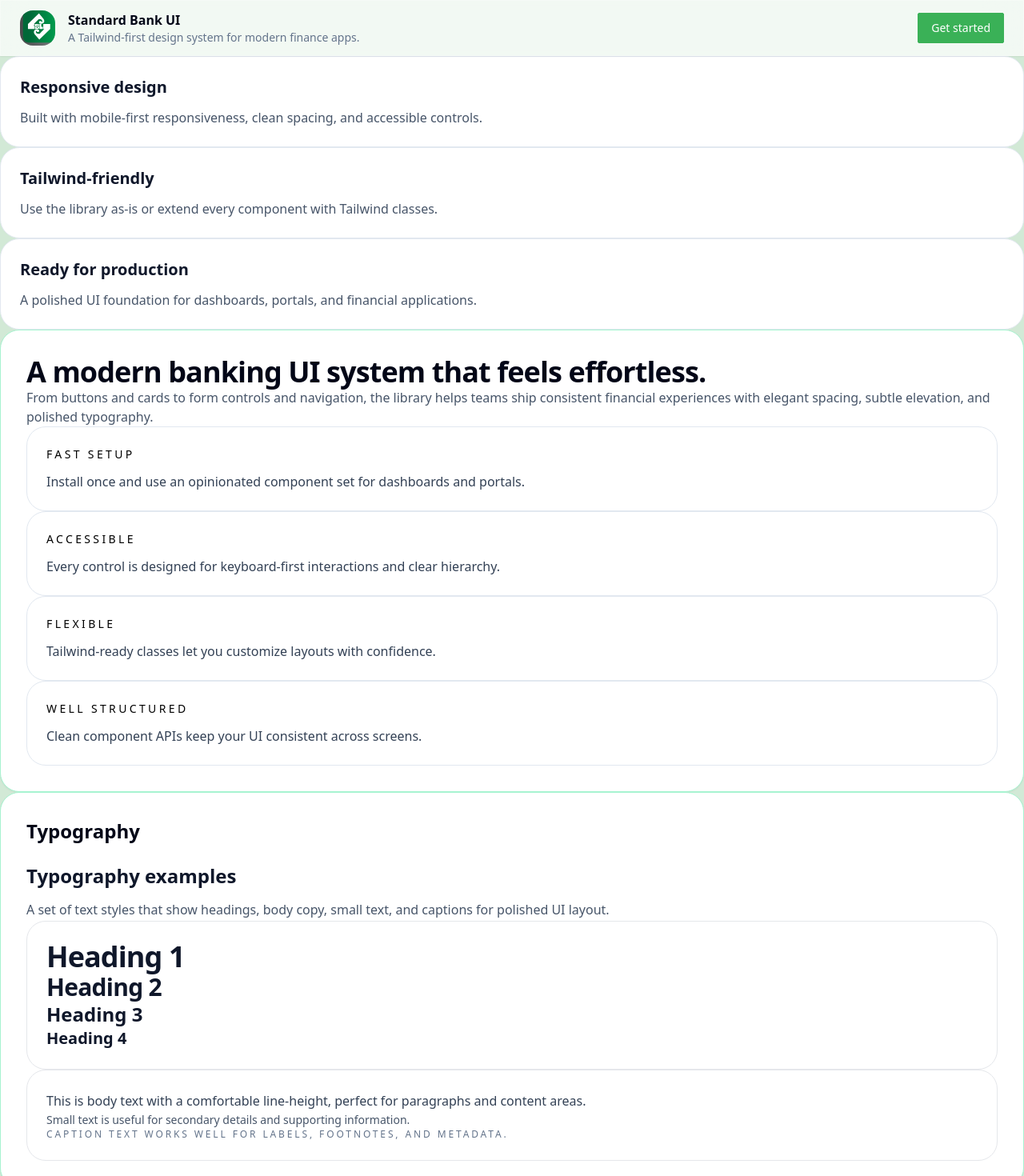
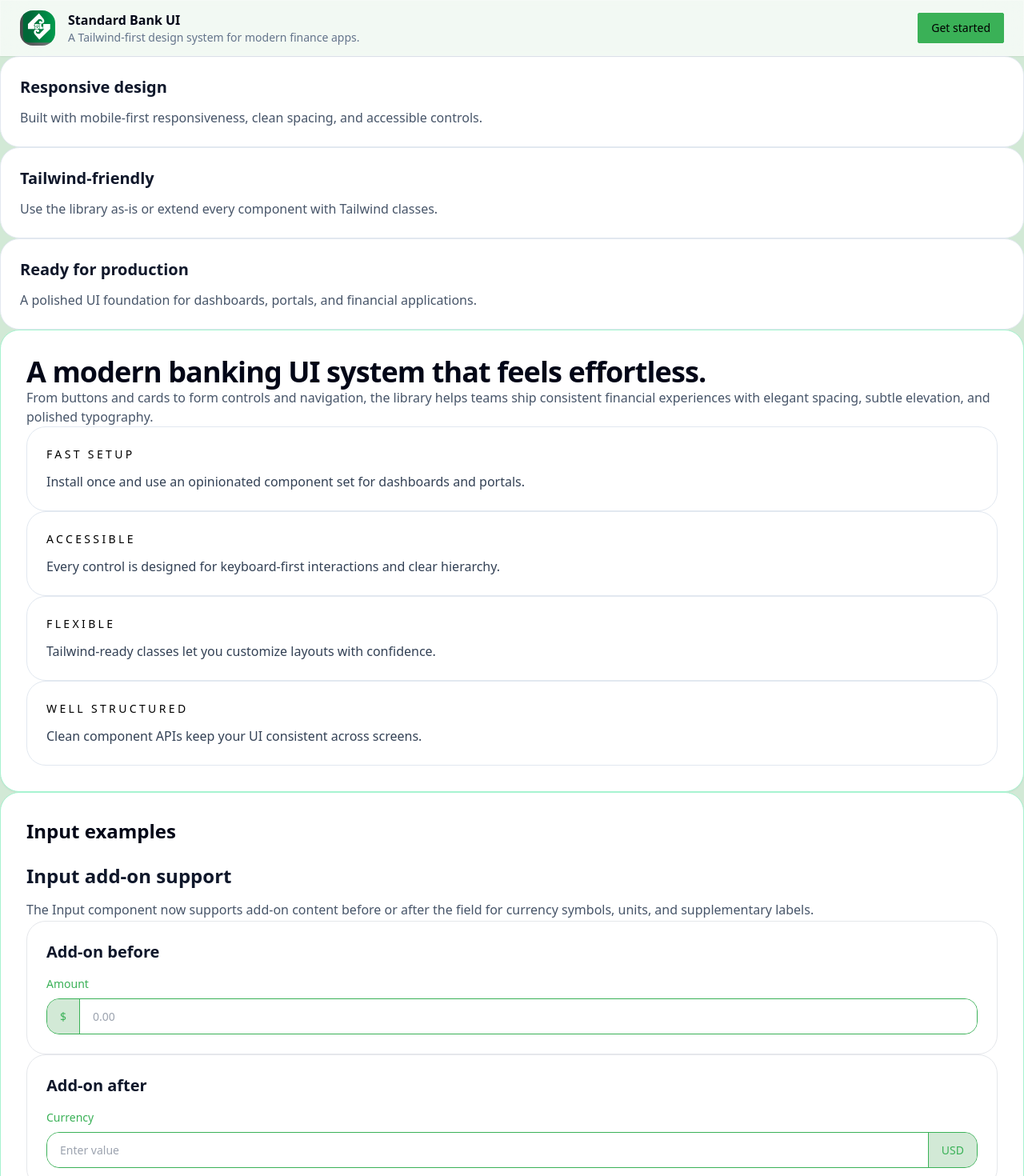
Before and after one commit to StandardIslamiBankPLC/standard-bank-ui, a React (Vite) app in the folder standard-bank-ui/: page / in a window 1280 px wide. Shown: the top 1470 px of the page at 80% size. Built offline with nearby package versions, Linux system fonts and the light colour scheme.

Commit message:
feat: update version to 0.2.2, enhance Input component with add-on support, and add InputComps page

```diff
--- a/standard-bank-ui/package.json
+++ b/standard-bank-ui/package.json
@@ -1,6 +1,6 @@
 {
   "name": "standard-bank-ui",
-  "version": "0.2.1",
+  "version": "0.2.2",
   "description": "Tailwind + React UI component library For Standard Bank",
   "license": "MIT",
   "type": "module",
--- a/standard-bank-ui/preview/index.tsx
+++ b/standard-bank-ui/preview/index.tsx
@@ -1,5 +1,6 @@
 import { createRoot } from 'react-dom/client'
 import StandardBankUI, { Button } from '../src/index'
+import InputComps from './pages/InputCOmps'
 import TypoComps from './pages/TypoComps'
 import '../src/index.css'
 import logo from '../src/assets/logo.svg'
@@ -85,6 +86,7 @@ function App() {
             </div>
           </StandardBankUI.Section>
 
+          <InputComps />
           <TypoComps />
           <ButtonComponents />
         </div>
--- /dev/null
+++ b/standard-bank-ui/preview/pages/InputCOmps.tsx
@@ -0,0 +1,38 @@
+import StandardBankUI from '../../src/index'
+
+const ColorPalette = ['#F5FAF5', '#D2E9D6', '#3AB157', '#66C17B', '#97D3A2', '#B7E0BF']
+const PrimaryColor = ColorPalette[2]
+const background = ColorPalette[1]
+
+export default function InputComps() {
+  return (
+    <StandardBankUI.Section id="inputs" title="Input examples" rounded className="space-y-8 bg-[#F5FAF5]">
+      <div>
+        <StandardBankUI.Typo variant="h3">Input add-on support</StandardBankUI.Typo>
+        <p className="mt-3 max-w-3xl text-base leading-7 text-slate-600">
+          The Input component now supports add-on content before or after the field for currency symbols, units, and supplementary labels.
+        </p>
+      </div>
+
+      <div className="grid gap-8 lg:grid-cols-2">
+        <div className="rounded-3xl border border-[#B7E0BF] bg-[#F5FAF5] p-6">
+          <StandardBankUI.Typo variant="h4" className="mb-4">Add-on before</StandardBankUI.Typo>
+          <StandardBankUI.Input label="Amount" placeholder="0.00" addon="$" addonPosition="start" />
+        </div>
+
+        <div className="rounded-3xl border border-[#B7E0BF] bg-[#F5FAF5] p-6">
+          <StandardBankUI.Typo variant="h4" className="mb-4">Add-on after</StandardBankUI.Typo>
+          <StandardBankUI.Input label="Currency" placeholder="Enter value" addon="USD" addonPosition="end" />
+        </div>
+      </div>
+
+      <div className="rounded-3xl border border-slate-800 bg-slate-950 p-6 text-slate-200">
+        <StandardBankUI.Typo variant="h4" className="mb-4 text-white">Usage</StandardBankUI.Typo>
+        <pre className="overflow-x-auto rounded-2xl border border-slate-700 bg-slate-950 p-4 text-sm text-slate-200">
+{`<StandardBankUI.Input label="Amount" placeholder="0.00" addon="$" addonPosition="start" />
+<StandardBankUI.Input label="Currency" placeholder="Enter value" addon="USD" addonPosition="end" />`}
+        </pre>
+      </div>
+    </StandardBankUI.Section>
+  )
+}
--- a/standard-bank-ui/src/components/Buttom.tsx
+++ b/standard-bank-ui/src/components/Buttom.tsx
@@ -1,8 +1,10 @@
 import type {
   AnchorHTMLAttributes,
   ButtonHTMLAttributes,
+  CSSProperties,
   ReactNode,
 } from "react";
+import { BackgroundColor, ColorPalette, PrimaryColor } from "../index";
 
 /**
  * Color variants for button intent.
@@ -105,7 +107,7 @@ export type ButtonProps = (ButtonElementProps | AnchorButtonProps) & {
  * a gradient animation by moving the background position from left to right.
  */
 const primaryColorClasses: Record<ButtonBaseColor, string> = {
-  emerald: "bg-emerald-700 text-white transition-all duration-200 ease-out hover:bg-emerald-700 focus-visible:ring-emerald-400/70",
+  emerald: "bg-[var(--btn-bg)] text-[var(--btn-text)] transition-all duration-200 ease-out hover:bg-[var(--btn-hover)] focus-visible:ring-[var(--btn-ring)]",
   slate: "bg-slate-700 text-white transition-all duration-200 ease-out hover:bg-slate-800 focus-visible:ring-slate-500/70",
   rose: "bg-rose-600 text-white transition-all duration-200 ease-out hover:bg-rose-700 focus-visible:ring-rose-500/70",
   amber: "bg-amber-400 text-slate-900 transition-all duration-200 ease-out hover:bg-amber-500 focus-visible:ring-amber-300/70",
@@ -116,11 +118,11 @@ const defaultVariantClasses: Record<Exclude<ButtonColorVariant, "primary">, stri
   danger: "bg-red-500 text-white transition-all duration-200 ease-out hover:bg-red-600 focus-visible:ring-red-400/70",
   success: "bg-green-500 text-white hover:bg-green-600 focus-visible:ring-emerald-400/70",
   warning: "bg-amber-400 text-slate-900 transition-all duration-200 ease-out hover:bg-amber-500 focus-visible:ring-amber-300/70",
-  default: "bg-slate-100 text-slate-500 hover:bg-gradient-to-r hover:from-slate-200 hover:to-slate-300 hover:text-slate-600 focus-visible:ring-slate-400/70",
+  default: "bg-[var(--btn-bg)] text-[var(--btn-text)] hover:bg-[var(--btn-hover)] focus-visible:ring-[var(--btn-ring)]",
 };
 
 const ghostPrimaryColorClasses: Record<ButtonBaseColor, string> = {
-  emerald: "border-emerald-500 text-emerald-700 hover:bg-emerald-50 focus-visible:ring-emerald-500",
+  emerald: "border-[var(--btn-bg)] text-[var(--btn-bg)] hover:bg-[var(--btn-bg)]/10 focus-visible:ring-[var(--btn-ring)]",
   slate: "border-slate-500 text-slate-700 hover:bg-slate-50 focus-visible:ring-slate-500",
   rose: "border-rose-500 text-rose-700 hover:bg-rose-50 focus-visible:ring-rose-500",
   amber: "border-amber-500 text-amber-700 hover:bg-amber-50 focus-visible:ring-amber-500",
@@ -293,6 +295,23 @@ export function DefaultButton({
       ? primaryColorClasses[baseColor]
       : defaultVariantClasses[normalizedVariant];
 
+  const themeStyle =
+    normalizedVariant === "primary"
+      ? ({
+          "--btn-bg": PrimaryColor,
+          "--btn-text": "#ffffff",
+          "--btn-hover": ColorPalette[3],
+          "--btn-ring": "rgba(58, 177, 87, 0.35)",
+        } as CSSProperties)
+      : normalizedVariant === "default"
+      ? ({
+          "--btn-bg": BackgroundColor,
+          "--btn-text": "#0f172a",
+          "--btn-hover": ColorPalette[4],
+          "--btn-ring": "rgba(148, 163, 184, 0.35)",
+        } as CSSProperties)
+      : undefined;
+
   const classes = [
     "inline-flex items-center justify-center gap-2.5 rounded-sm border border-transparent font-medium transition-all duration-300 ease-out transform-gpu",
     "focus-visible:outline-none focus-visible:ring-2 focus-visible:ring-offset-2",
@@ -326,14 +345,14 @@ export function DefaultButton({
 
   if (href) {
     return (
-      <a href={href} className={classes} {...anchorProps}>
+      <a href={href} className={classes} style={themeStyle} {...anchorProps}>
         {content}
       </a>
     );
   }
 
   return (
-    <button type={type} disabled={isDisabled} className={classes} {...buttonProps}>
+    <button type={type} disabled={isDisabled} className={classes} style={themeStyle} {...buttonProps}>
       {content}
     </button>
   );
--- a/standard-bank-ui/src/components/Inputs.tsx
+++ b/standard-bank-ui/src/components/Inputs.tsx
@@ -1,5 +1,6 @@
-import { useMemo, useState, type InputHTMLAttributes, type ReactNode } from "react";
+import { useMemo, useState, type CSSProperties, type InputHTMLAttributes, type ReactNode } from "react";
 import { Eye, EyeOff } from "lucide-react";
+import { BackgroundColor, PrimaryColor } from "../index";
 
 export interface InputProps extends Omit<InputHTMLAttributes<HTMLInputElement>, "type"> {
   label?: string;
@@ -29,52 +30,73 @@ export default function Input({
   const showAddon = Boolean(addon);
   const inputType = useMemo(() => (isPassword && showPassword ? "text" : type), [isPassword, showPassword, type]);
 
+  const wrapperStyle = {
+    borderColor: error ? "#f87171" : PrimaryColor,
+    backgroundColor: showAddon ? BackgroundColor : "#ffffff",
+    color: PrimaryColor,
+    "--tw-ring-color": error ? "rgba(248, 113, 113, 0.25)" : "rgba(58, 177, 87, 0.2)",
+  } as CSSProperties;
+
+  const addonStyle = {
+    borderColor: PrimaryColor,
+    backgroundColor: BackgroundColor,
+    color: PrimaryColor,
+  } as CSSProperties;
+
+  const inputStyle = {
+    borderColor: error ? "#f87171" : PrimaryColor,
+    color: "#0f172a",
+  } as CSSProperties;
+
   return (
     <div className={`space-y-2 ${className}`}>
-      {label ? <label className="block text-sm font-medium text-slate-900">{label}</label> : null}
+      {label ? (
+        <label className="block text-sm font-medium" style={{ color: PrimaryColor }}>
+          {label}
+        </label>
+      ) : null}
       <div
-        className={`flex items-stretch overflow-hidden rounded-2xl ${
-          showAddon
-            ? `border ${error ? "border-red-400 bg-white" : "border-slate-200 bg-white"} focus-within:ring-2 ${
-                error ? "focus-within:border-red-400 focus-within:ring-red-100" : "focus-within:border-emerald-800 focus-within:ring-emerald-100"
-              }`
-            : "relative"
-        }`}
+        className={`flex items-stretch overflow-hidden rounded-2xl border focus-within:ring-2 ${showAddon ? "" : "relative"}`}
+        style={wrapperStyle}
       >
         {showAddon && addonPosition === "start" ? (
-          <span className="inline-flex items-center px-4 text-sm text-slate-500 border-r border-slate-200 bg-slate-50">{addon}</span>
+          <span className="inline-flex items-center px-4 text-sm border-r" style={addonStyle}>
+            {addon}
+          </span>
         ) : null}
         <div className={`${showAddon ? "relative flex-1" : "relative"}`}>
-          {icon ? <div className="pointer-events-none absolute inset-y-0 left-3 flex items-center text-slate-400">{icon}</div> : null}
+          {icon ? (
+            <div className="pointer-events-none absolute inset-y-0 left-3 flex items-center" style={{ color: PrimaryColor }}>
+              {icon}
+            </div>
+          ) : null}
           <input
             {...props}
             type={inputType}
-            className={`w-full ${showAddon ? "h-full rounded-none border-none" : "rounded-2xl border"} px-4 py-3 text-sm text-slate-900 outline-none transition focus:ring-0 ${
+            className={`w-full ${showAddon ? "h-full rounded-none border-none" : "rounded-2xl border"} px-4 py-3 text-sm outline-none transition focus:ring-0 ${
               icon ? "pl-11" : ""
-            } ${isPassword && showPasswordToggle ? "pr-12" : ""} ${
-              showAddon
-                ? "bg-transparent"
-                : error
-                ? "border-red-400 bg-white focus:border-red-400 focus:ring-red-100"
-                : "border-slate-200 bg-white focus:border-emerald-800 focus:ring-emerald-100"
-            }`}
+            } ${isPassword && showPasswordToggle ? "pr-12" : ""}`}
+            style={inputStyle}
           />
           {isPassword && showPasswordToggle ? (
             <button
               type="button"
               onClick={() => setShowPassword((value) => !value)}
-              className="absolute inset-y-0 right-3 flex items-center text-slate-500"
+              className="absolute inset-y-0 right-3 flex items-center"
+              style={{ color: PrimaryColor }}
             >
               {showPassword ? <EyeOff className="h-5 w-5" /> : <Eye className="h-5 w-5" />}
             </button>
           ) : null}
         </div>
         {showAddon && addonPosition === "end" ? (
-          <span className="inline-flex items-center px-4 text-sm text-slate-500 border-l border-slate-200 bg-slate-50">{addon}</span>
+          <span className="inline-flex items-center px-4 text-sm border-l" style={addonStyle}>
+            {addon}
+          </span>
         ) : null}
       </div>
-      {helpText ? <p className="text-sm text-slate-500">{helpText}</p> : null}
-      {error ? <p className="text-sm text-red-600">{error}</p> : null}
+      {helpText ? <p className="text-sm" style={{ color: PrimaryColor }}>{helpText}</p> : null}
+      {error ? <p className="text-sm" style={{ color: "#b91c1c" }}>{error}</p> : null}
     </div>
   );
 }
--- a/standard-bank-ui/src/index.tsx
+++ b/standard-bank-ui/src/index.tsx
@@ -52,9 +52,9 @@ export const Hero = HeroComponent;
 export { DefaultButton, Navbar };
 
 //https://material.colorion.co/palette/757
-const ColorPalette = ['#F5FAF5', '#D2E9D6', '#3AB157', '#66C17B', '#97D3A2', '#B7E0BF'];
-const PrimeryColor = ColorPalette[2];
-const background = ColorPalette[1];
+export const ColorPalette = ['#F5FAF5', '#D2E9D6', '#3AB157', '#66C17B', '#97D3A2', '#B7E0BF'];
+export const PrimaryColor = ColorPalette[2];
+export const BackgroundColor = ColorPalette[1];
 const StandardBankUI = {
   Button,
   Card,
```
